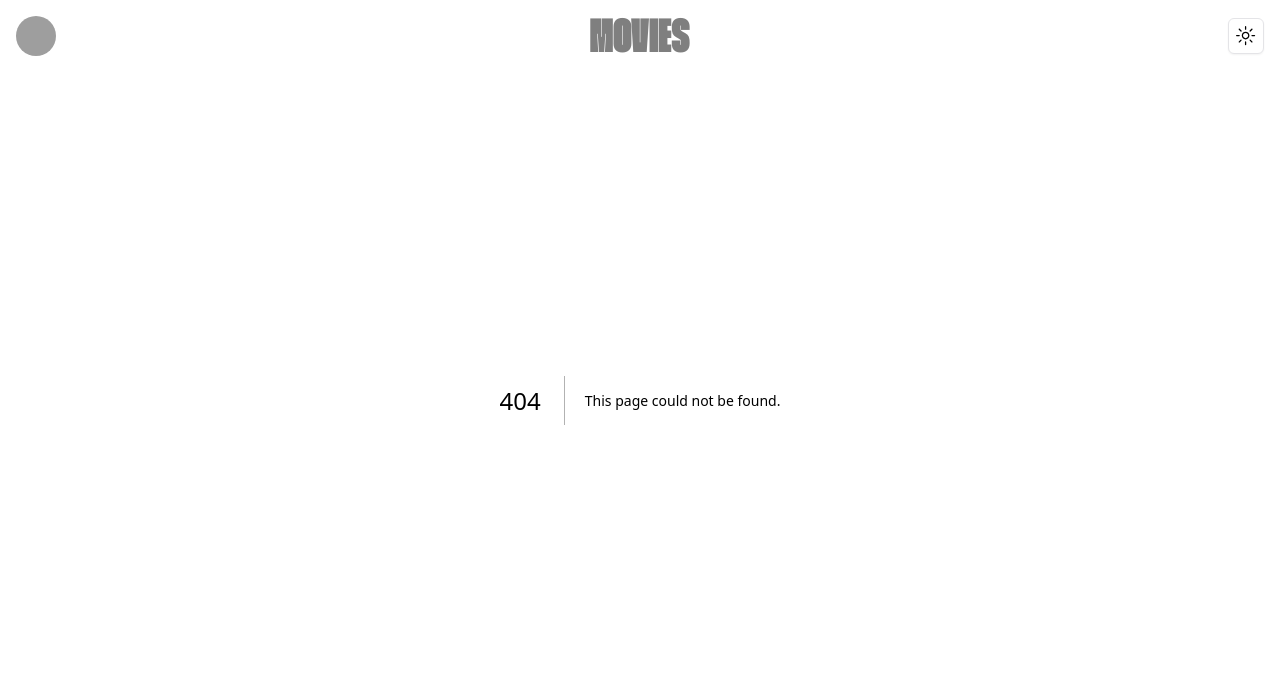
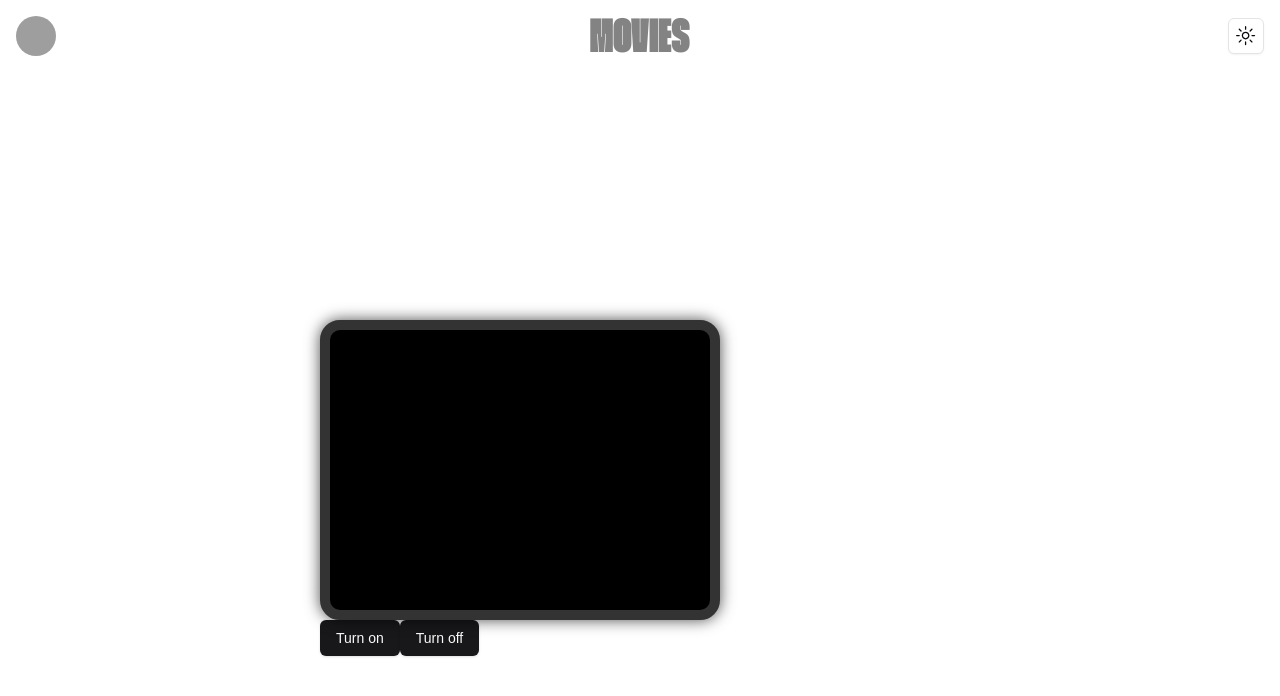
Before and after one commit to giselledunine/movies-reservation, a Next.js app: page /animation in a window 1280 px wide. Before the commit this address had no page. Shown: the top 696 px of the page. Built offline with nearby package versions, Linux system fonts and the light colour scheme; grey boxes are pictures that could not be loaded.

Commit message:
feat: cathodic tv animation

```diff
--- /dev/null
+++ b/app/animation/page.css
@@ -0,0 +1,18 @@
+.tv {
+    position: relative;
+  width: 400px;
+  height: 300px;
+  background: black;
+  border: 10px solid #333;
+  border-radius: 20px;
+  overflow: hidden;
+  box-shadow: 0px 0px 15px rgba(0, 0, 0, 0.7);
+}
+
+.screen {
+  position: absolute;
+  width: 100%;
+  height: 100%;
+  background: #111;
+  opacity: 0;
+}
--- /dev/null
+++ b/app/animation/page.tsx
@@ -0,0 +1,121 @@
+"use client";
+
+import "./page.css";
+import gsap from "gsap";
+import { Button } from "@/components/ui/button";
+import { useState, useEffect } from "react";
+
+export default function Animation() {
+    const [screen, setScreen] = useState<Element | null>(null);
+    // Target the screen element
+    useEffect(() => {
+        const screenElement = document.querySelector(".screen");
+        if (screenElement) {
+            setScreen(screenElement);
+            //
+            //     .to(screen, { backgroundColor: "#111" });
+            // tvAnimation
+            //     .to(screen, {
+            //         duration: 0.1,
+            //         opacity: 0.2,
+            //         repeat: 4,
+            //         yoyo: true,
+            //         ease: "power1.inOut",
+            //     })
+            //     .to(screen, {
+            //         duration: 0.3,
+            //         opacity: 1,
+            //     });
+        }
+    }, []);
+
+    // Timeline for the TV animation
+    const tvAnimation = gsap.timeline({ repeat: 0, repeatDelay: 2 });
+
+    const turnOn = () => {
+        if (screen) {
+            tvAnimation
+                .to(screen, {
+                    duration: 0.3,
+                    scaleY: 0.05,
+                    scaleX: 0.05,
+                    opacity: 1,
+                    ease: "power4.in",
+                })
+                .to(screen, {
+                    duration: 0.4,
+                    scaleY: 0.005,
+                    scaleX: 1,
+                    ease: "elastic.out(1, 0.5)",
+                    backgroundColor: "#FFFFFF",
+                })
+                .to(screen, {
+                    duration: 0.3,
+                    scaleY: 1,
+                    scaleX: 1,
+                    ease: "power4.out",
+                })
+                .to(screen, {
+                    opacity: 0.8,
+                    duration: 0.02,
+                    repeat: 11,
+                    yoyo: true,
+                })
+                .to(screen, {
+                    delay: 0.5,
+                    opacity: 0.8,
+                    duration: 0.02,
+                    repeat: 5,
+                    yoyo: true,
+                })
+                .to(screen, {
+                    delay: 1,
+                    opacity: 0.8,
+                    duration: 0.02,
+                    repeat: 7,
+                    yoyo: true,
+                });
+        }
+    };
+
+    const turnOff = () => {
+        if (screen) {
+            tvAnimation
+                .to(screen, {
+                    duration: 0.4,
+                    scaleY: 0.005,
+                    scaleX: 1,
+                    ease: "elastic.out(1, 0.3)",
+                    backgroundColor: "#FFFFFF",
+                })
+                .to(screen, {
+                    duration: 0.3,
+                    scaleY: 0.05,
+                    scaleX: 0.05,
+                    opacity: 1,
+                    ease: "power4.in",
+                })
+                .to(screen, {
+                    duration: 0.4,
+                    scaleY: 0,
+                    scaleX: 0,
+                    ease: "elastic.out(1, 0.3)",
+                    backgroundColor: "#FFFFFF",
+                });
+        }
+    };
+
+    // const flickerEffect = () => {
+    //     if (screen) {
+    //     }
+    // };
+    return (
+        <div className="mt-[25%] ml-[25%]">
+            <div className="tv">
+                <div className="screen"></div>
+            </div>
+            <Button onClick={() => turnOn()}>Turn on</Button>
+            <Button onClick={() => turnOff()}>Turn off</Button>
+        </div>
+    );
+}
```
